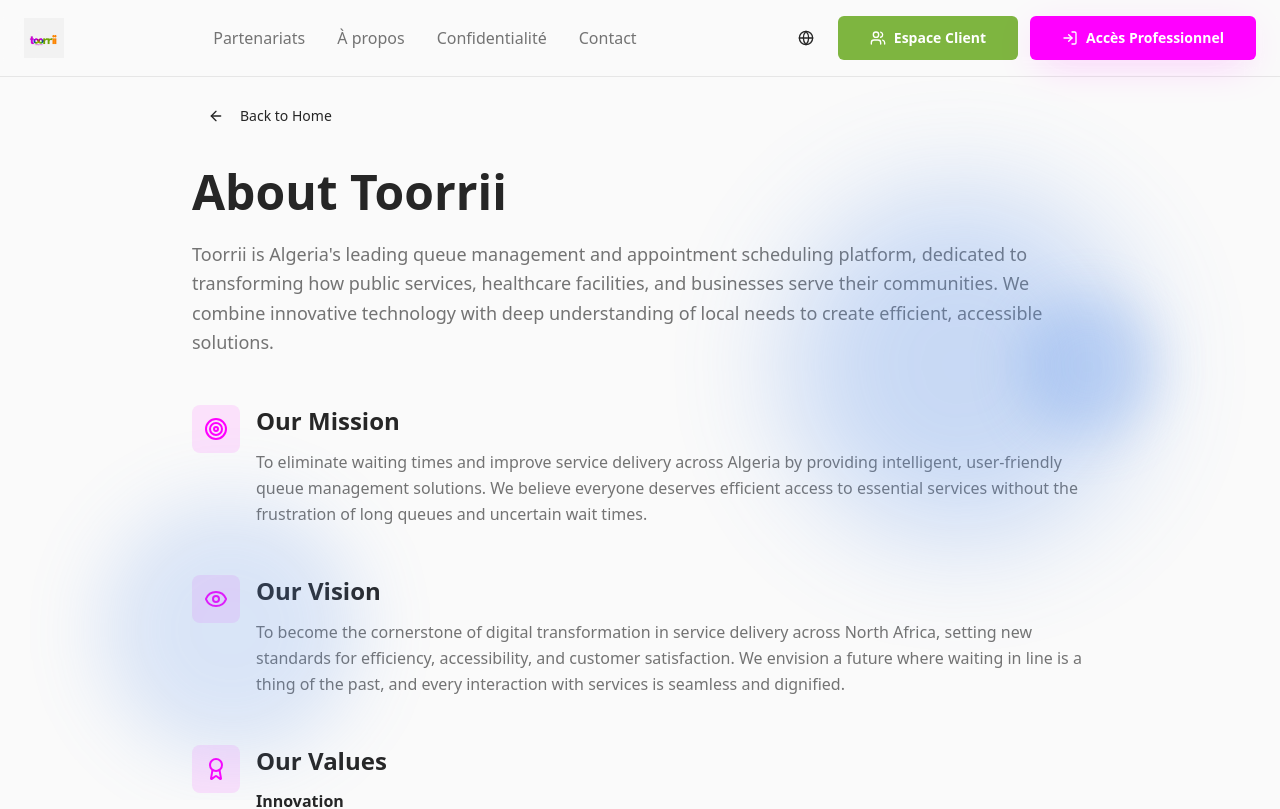
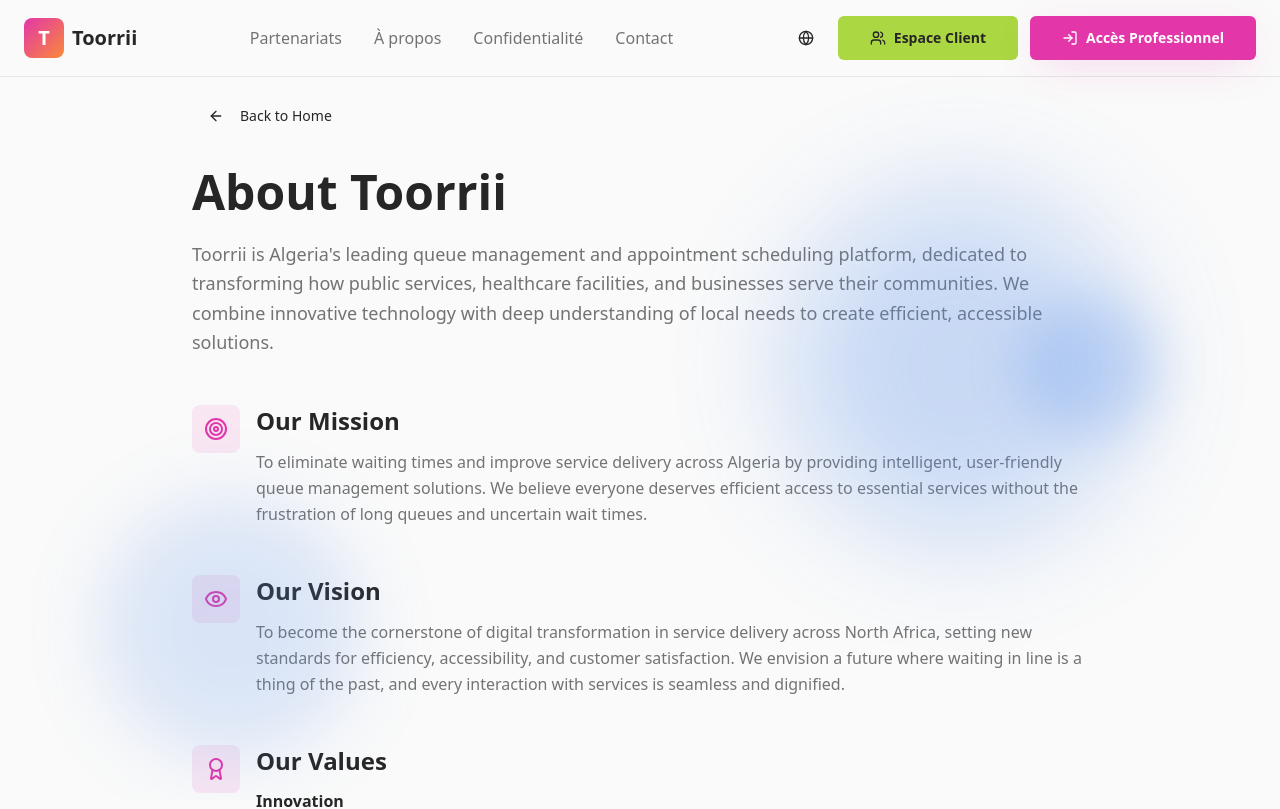
Before and after one commit to litimahmed/gleam-text-weave, a React (Vite) app: page /about-us in a window 1280 px wide. Shown: the top 809 px of the page. Built offline with nearby package versions, Linux system fonts and the light colour scheme.

Commit message:
Reverted to commit 86f27d39c8a3a4a158a1386e0cc2f39bba2ab78f

```diff
--- a/src/components/Header.tsx
+++ b/src/components/Header.tsx
@@ -31,19 +31,16 @@ const Header = () => {
     >
       <div className="container mx-auto px-6 py-4">
         <div className="flex items-center justify-between">
-          <Link to="/">
           <motion.div
             className="flex items-center space-x-2 rtl:space-x-reverse"
             whileHover={{ scale: 1.05 }}
             transition={{ type: "spring", stiffness: 400, damping: 10 }}
           >
-              <img
-                src="/toorrii-logo.jpg"
-                alt="Toorrii Logo"
-                className="h-10 w-auto object-contain"
-              />
+            <div className="w-10 h-10 bg-gradient-primary rounded-lg flex items-center justify-center">
+              <span className="text-xl font-bold text-white">T</span>
+            </div>
+            <span className="text-xl font-bold text-foreground">Toorrii</span>
           </motion.div>
-          </Link>
 
           {/* Desktop Navigation */}
           <nav className="hidden lg:flex items-center space-x-8 rtl:space-x-reverse">
--- a/src/index.css
+++ b/src/index.css
@@ -17,54 +17,50 @@ All colors MUST be HSL.
     --popover: 0 0% 100%;
     --popover-foreground: 0 0% 15%;
 
-    /* Brand colors from Toorrii logo */
-    --primary: 300 100% 50%;
+    --primary: 320 75% 55%;
     --primary-foreground: 0 0% 100%;
-    --primary-light: 300 100% 60%;
-    --primary-dark: 300 100% 40%;
+    --primary-light: 320 75% 65%;
+    --primary-dark: 320 75% 45%;
 
-    /* Lime green from logo */
-    --secondary: 88 48% 48%;
-    --secondary-foreground: 0 0% 100%;
+    --secondary: 78 65% 55%;
+    --secondary-foreground: 0 0% 15%;
 
     --muted: 0 0% 96%;
     --muted-foreground: 0 0% 45%;
 
-    /* Orange from logo */
-    --accent: 30 100% 50%;
-    --accent-foreground: 0 0% 100%;
+    --accent: 25 95% 60%;
+    --accent-foreground: 0 0% 15%;
 
     --destructive: 0 84% 60%;
     --destructive-foreground: 0 0% 100%;
 
-    /* Success green (slightly different from secondary for positive states) */
-    --success: 88 48% 48%;
+    --success: 140 65% 45%;
     --success-foreground: 0 0% 100%;
 
     --border: 0 0% 90%;
     --input: 0 0% 90%;
-    --ring: 300 100% 50%;
+    --ring: 320 75% 55%;
 
-    /* Custom brand gradients - Magenta to Orange from logo */
-    --gradient-primary: linear-gradient(135deg, hsl(300, 100%, 50%), hsl(30, 100%, 50%));
-    --gradient-hero: linear-gradient(135deg, hsl(300, 100%, 50%) 0%, hsl(30, 100%, 50%) 100%);
+    /* Custom brand gradients - Magenta to Orange */
+    --gradient-primary: linear-gradient(135deg, hsl(320, 75%, 55%), hsl(25, 95%, 60%));
+    --gradient-hero: linear-gradient(135deg, hsl(320, 75%, 55%) 0%, hsl(25, 95%, 60%) 100%);
     --gradient-subtle: linear-gradient(180deg, hsl(0, 0%, 98%) 0%, hsl(0, 0%, 100%) 100%);
 
-    /* Shadows with brand colors */
-    --shadow-elegant: 0 10px 40px -10px hsl(300 100% 50% / 0.25);
-    --shadow-glow: 0 0 60px hsl(300 100% 50% / 0.35);
-    --shadow-card: 0 4px 20px hsl(300 100% 50% / 0.12);
+    /* Shadows */
+    --shadow-elegant: 0 10px 40px -10px hsl(320 75% 55% / 0.25);
+    --shadow-glow: 0 0 60px hsl(320 75% 55% / 0.35);
+    --shadow-card: 0 4px 20px hsl(320 75% 55% / 0.12);
 
     --radius: 0.5rem;
 
     --sidebar-background: 0 0% 98%;
     --sidebar-foreground: 0 0% 15%;
-    --sidebar-primary: 300 100% 50%;
+    --sidebar-primary: 320 75% 55%;
     --sidebar-primary-foreground: 0 0% 100%;
     --sidebar-accent: 0 0% 96%;
     --sidebar-accent-foreground: 0 0% 15%;
     --sidebar-border: 0 0% 90%;
-    --sidebar-ring: 300 100% 50%;
+    --sidebar-ring: 320 75% 55%;
   }
 }
 
```
Also changed, not shown: public/toorrii-logo.jpg (deleted), src/assets/toorrii-logo.jpg (deleted). Lines whose indentation alone changed are shown as unchanged.
